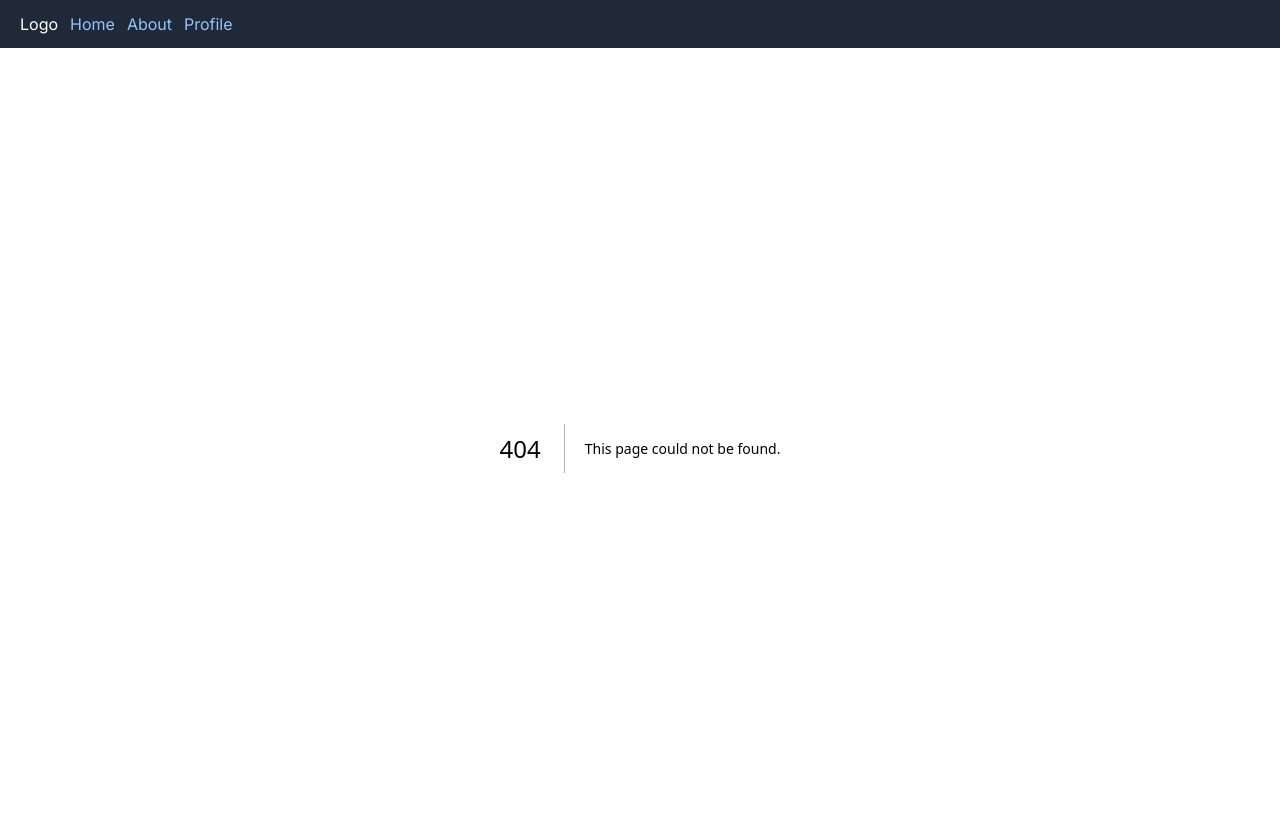
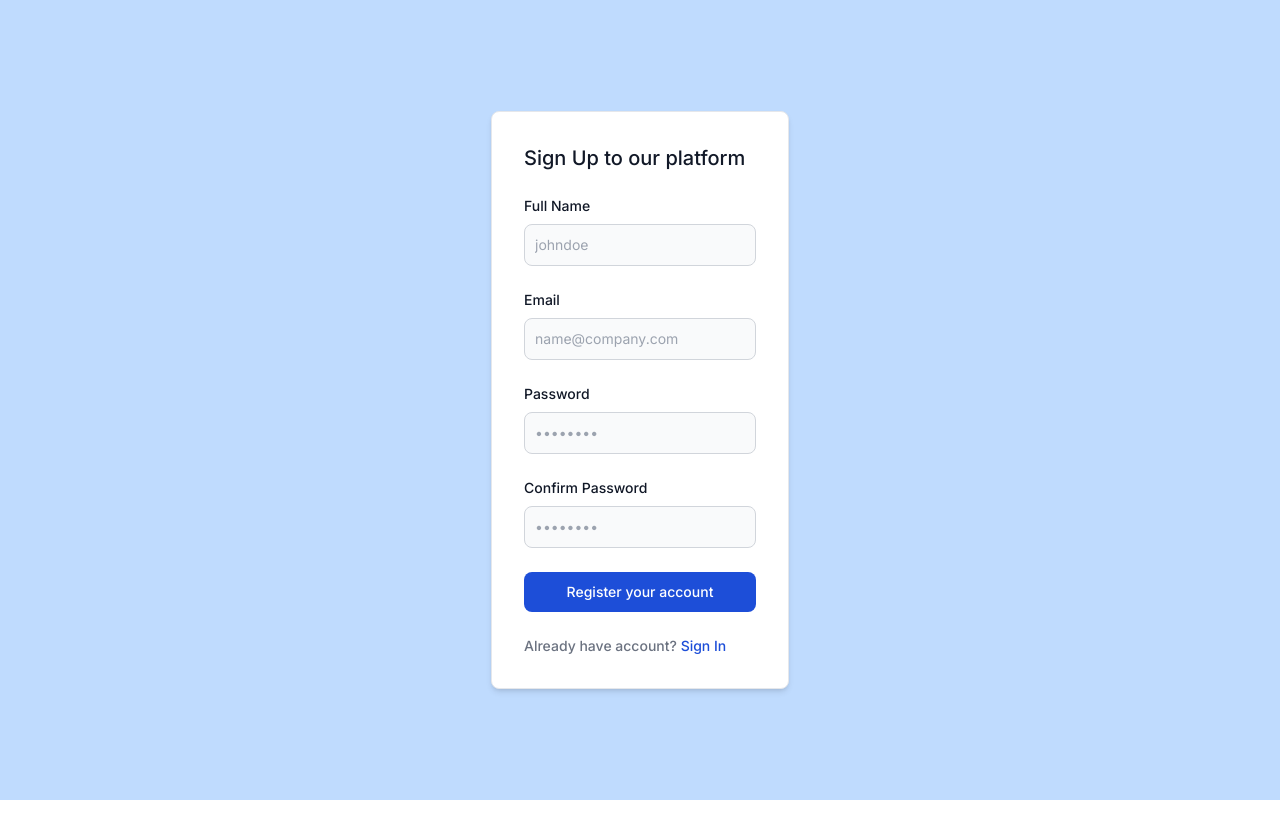
Before and after one commit to diazkhalid/next-app-router, a Next.js app: page /register in a window 1280 px wide. Before the commit this address had no page. Shown: the top 838 px of the page. After the commit the page ends 800 px from the top, so only its background shows below. Built offline with nearby package versions, Linux system fonts and the light colour scheme.

Commit message:
link and navigation

```diff
--- /dev/null
+++ b/src/app/(auth)/login/page.tsx
@@ -0,0 +1,62 @@
+import Link from "next/link";
+
+export default function LoginPage() {
+  return (
+    <div className="flex flex-col w-100 mx-auto justify-center items-center h-screen bg-blue-200">
+      <div className="bg-white shadow-md border border-gray-200 rounded-lg max-w-sm p-4 sm:p-6 lg:p-8 dark:bg-gray-800 dark:border-gray-700">
+        <form className="space-y-6" action="#">
+          <h3 className="text-xl font-medium text-gray-900 dark:text-white">
+            Sign In to our platform
+          </h3>
+          <div>
+            <label
+              htmlFor="email"
+              className="text-sm font-medium text-gray-900 block mb-2 dark:text-gray-300"
+            >
+              Email
+            </label>
+            <input
+              type="email"
+              name="email"
+              id="email"
+              className="bg-gray-50 border border-gray-300 text-gray-900 sm:text-sm rounded-lg focus:ring-blue-500 focus:border-blue-500 block w-full p-2.5 dark:bg-gray-600 dark:border-gray-500 dark:placeholder-gray-400 dark:text-white"
+              placeholder="name@company.com"
+              required
+            />
+          </div>
+          <div>
+            <label
+              htmlFor="password"
+              className="text-sm font-medium text-gray-900 block mb-2 dark:text-gray-300"
+            >
+              Password
+            </label>
+            <input
+              type="password"
+              name="password"
+              id="password"
+              placeholder="••••••••"
+              className="bg-gray-50 border border-gray-300 text-gray-900 sm:text-sm rounded-lg focus:ring-blue-500 focus:border-blue-500 block w-full p-2.5 dark:bg-gray-600 dark:border-gray-500 dark:placeholder-gray-400 dark:text-white"
+              required
+            />
+          </div>
+          <button
+            type="submit"
+            className="w-full text-white bg-blue-700 hover:bg-blue-800 focus:ring-4 focus:ring-blue-300 font-medium rounded-lg text-sm px-5 py-2.5 text-center dark:bg-blue-600 dark:hover:bg-blue-700 dark:focus:ring-blue-800"
+          >
+            Login to your account
+          </button>
+          <div className="text-sm font-medium text-gray-500 dark:text-gray-300">
+            Not registered?{" "}
+            <Link
+              href="/register"
+              className="text-blue-700 hover:underline dark:text-blue-500"
+            >
+              Sign Up
+            </Link>
+          </div>
+        </form>
+      </div>
+    </div>
+  );
+}
--- /dev/null
+++ b/src/app/(auth)/register/page.tsx
@@ -0,0 +1,94 @@
+import Link from "next/link";
+
+export default function RegisterPage() {
+  return (
+    <div className="flex flex-col w-100 mx-auto justify-center items-center h-screen bg-blue-200">
+      <div className="bg-white shadow-md border border-gray-200 rounded-lg max-w-sm p-4 sm:p-6 lg:p-8 dark:bg-gray-800 dark:border-gray-700">
+        <form className="space-y-6" action="#">
+          <h3 className="text-xl font-medium text-gray-900 dark:text-white">
+            Sign Up to our platform
+          </h3>
+          <div>
+            <label
+              htmlFor="fullname"
+              className="text-sm font-medium text-gray-900 block mb-2 dark:text-gray-300"
+            >
+              Full Name
+            </label>
+            <input
+              type="text"
+              name="fullname"
+              id="fullname"
+              className="bg-gray-50 border border-gray-300 text-gray-900 sm:text-sm rounded-lg focus:ring-blue-500 focus:border-blue-500 block w-full p-2.5 dark:bg-gray-600 dark:border-gray-500 dark:placeholder-gray-400 dark:text-white"
+              placeholder="johndoe"
+              required
+            />
+          </div>
+          <div>
+            <label
+              htmlFor="email"
+              className="text-sm font-medium text-gray-900 block mb-2 dark:text-gray-300"
+            >
+              Email
+            </label>
+            <input
+              type="email"
+              name="email"
+              id="email"
+              className="bg-gray-50 border border-gray-300 text-gray-900 sm:text-sm rounded-lg focus:ring-blue-500 focus:border-blue-500 block w-full p-2.5 dark:bg-gray-600 dark:border-gray-500 dark:placeholder-gray-400 dark:text-white"
+              placeholder="name@company.com"
+              required
+            />
+          </div>
+          <div>
+            <label
+              htmlFor="password"
+              className="text-sm font-medium text-gray-900 block mb-2 dark:text-gray-300"
+            >
+              Password
+            </label>
+            <input
+              type="password"
+              name="password"
+              id="password"
+              placeholder="••••••••"
+              className="bg-gray-50 border border-gray-300 text-gray-900 sm:text-sm rounded-lg focus:ring-blue-500 focus:border-blue-500 block w-full p-2.5 dark:bg-gray-600 dark:border-gray-500 dark:placeholder-gray-400 dark:text-white"
+              required
+            />
+          </div>
+          <div>
+            <label
+              htmlFor="confirmPassword"
+              className="text-sm font-medium text-gray-900 block mb-2 dark:text-gray-300"
+            >
+              Confirm Password
+            </label>
+            <input
+              type="password"
+              name="confirmPassword"
+              id="confirmPassword"
+              placeholder="••••••••"
+              className="bg-gray-50 border border-gray-300 text-gray-900 sm:text-sm rounded-lg focus:ring-blue-500 focus:border-blue-500 block w-full p-2.5 dark:bg-gray-600 dark:border-gray-500 dark:placeholder-gray-400 dark:text-white"
+              required
+            />
+          </div>
+          <button
+            type="submit"
+            className="w-full text-white bg-blue-700 hover:bg-blue-800 focus:ring-4 focus:ring-blue-300 font-medium rounded-lg text-sm px-5 py-2.5 text-center dark:bg-blue-600 dark:hover:bg-blue-700 dark:focus:ring-blue-800"
+          >
+            Register your account
+          </button>
+          <div className="text-sm font-medium text-gray-500 dark:text-gray-300">
+            Already have account?{" "}
+            <Link
+              href="/login"
+              className="text-blue-700 hover:underline dark:text-blue-500"
+            >
+              Sign In
+            </Link>
+          </div>
+        </form>
+      </div>
+    </div>
+  );
+}
--- a/src/app/layout.tsx
+++ b/src/app/layout.tsx
@@ -1,24 +1,28 @@
+"use client";
 import "./globals.css";
-import type { Metadata } from "next";
+// import type { Metadata } from "next";
 import { Inter } from "next/font/google";
 import NavBar from "./navbar";
+import { usePathname } from "next/navigation";
 
 const inter = Inter({ subsets: ["latin"] });
-
-export const metadata: Metadata = {
-  title: "Create Next App",
-  description: "Generated by create next app",
-};
+const disableNavbar = ["/login", "/register"];
+// export const metadata: Metadata = {
+//   title: "Create Next App",
+//   description: "Generated by create next app",
+// };
 
 export default function RootLayout({
   children,
 }: {
   children: React.ReactNode;
 }) {
+  const pathname = usePathname();
   return (
     <html lang="en">
       <body className={inter.className}>
-        <NavBar></NavBar>
+        {!disableNavbar.includes(pathname) && <NavBar />}
+
         {children}
       </body>
     </html>
--- a/src/app/navbar.tsx
+++ b/src/app/navbar.tsx
@@ -1,20 +1,51 @@
 import Link from "next/link";
+import { usePathname, useRouter } from "next/navigation";
 
 export default function NavBar() {
+  const pathname = usePathname();
+  const router = useRouter();
   return (
-    <nav className="flex bg-gray-800 py-3 px-5">
+    <nav className="flex justify-between bg-gray-800 py-3 px-5">
+      <div className="flex">
         <h1 className="text-white">Logo</h1>
         <ul className="flex mx-3">
           <Link href="/">
-          <li className="text-blue-300 mr-3 cursor-pointer">Home</li>
+            <li
+              className={`${
+                pathname === "/" ? "text-blue-300" : "text-white"
+              } mr-3 cursor-pointer`}
+            >
+              Home
+            </li>
           </Link>
           <Link href="/about">
-          <li className="text-blue-300 mr-3 cursor-pointer">About</li>
+            <li
+              className={`${
+                pathname === "/about" ? "text-blue-300" : "text-white"
+              } mr-3 cursor-pointer`}
+            >
+              About
+            </li>
           </Link>
           <Link href="/about/profile">
-          <li className="text-blue-300 mr-3 cursor-pointer">Profile</li>
+            <li
+              className={`${
+                pathname === "/about/profile" ? "text-blue-300" : "text-white"
+              } mr-3 cursor-pointer`}
+            >
+              Profile
+            </li>
           </Link>
         </ul>
+      </div>
+      <div className="flex">
+        <button
+          className="bg-white rounded-md px-3 text-sm h-7 cursor-pointer"
+          onClick={() => router.push("/login")}
+        >
+          Login
+        </button>
+      </div>
     </nav>
   );
 }
```
Lines whose indentation alone changed are shown as unchanged.
